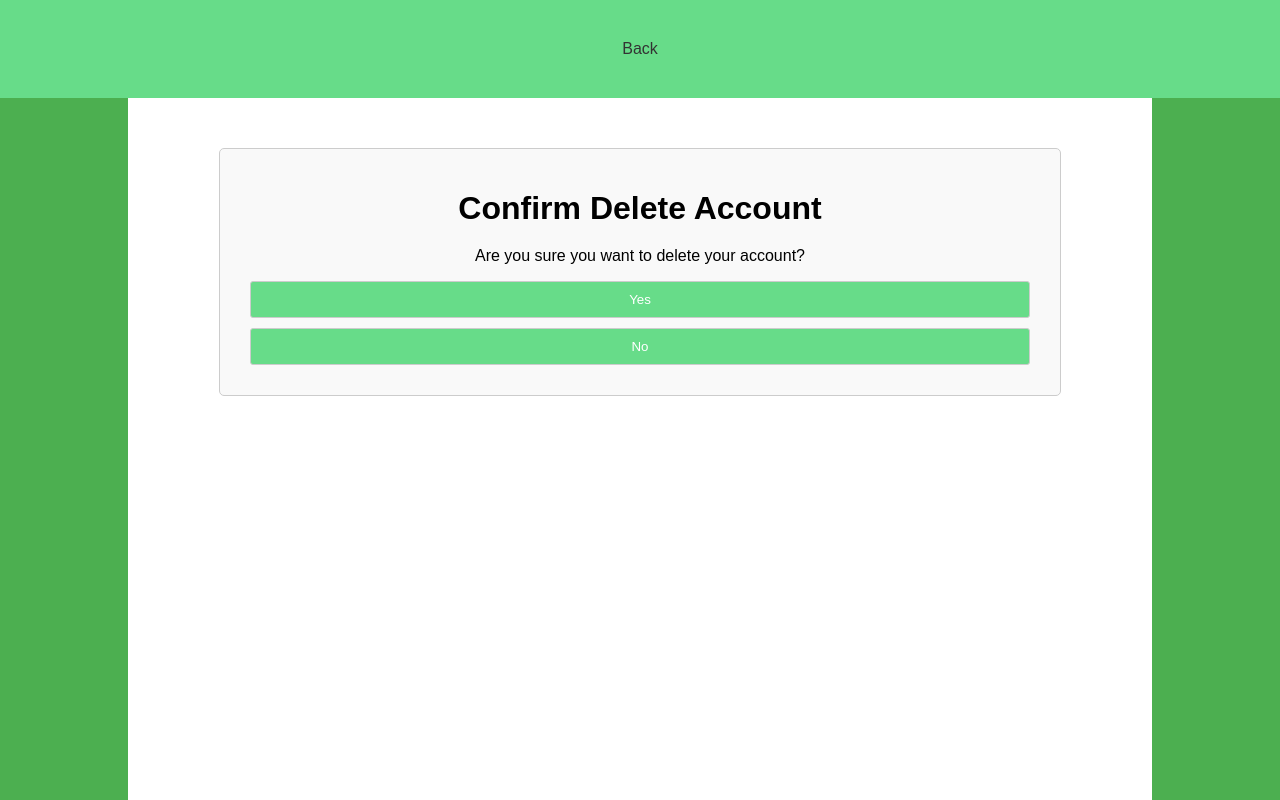
After one commit to AliRauf456/Stage-3, a PHP site: page /confirm-delete-account.php in a window 1280 px wide. The commit adds this page. Run offline with PHP 8.4, Linux system fonts and the light colour scheme.

Commit message:
Jian commit

```diff
--- /dev/null
+++ b/confirm-delete-account.php
@@ -0,0 +1,69 @@
+<?php
+session_start();
+
+// Check if the delete account button is clicked
+if ($_SERVER["REQUEST_METHOD"] == "POST" && isset($_POST['delete_account'])) {
+    // Redirect to the confirmation page
+    header("Location: confirm-delete-account.php");
+    exit();
+}
+
+// If yes button is clicked
+if (isset($_POST['yes'])) {
+    // Connect to the database
+    $db = new PDO("sqlite:C:/xampp/htdocs/Stage-3-1/Isaac Database.db");
+    $db->setAttribute(PDO::ATTR_ERRMODE, PDO::ERRMODE_EXCEPTION);
+
+    // Delete the first entry from the user table using a subquery
+    $sql = "DELETE FROM user WHERE rowid = (SELECT rowid FROM user LIMIT 1)";
+
+    // Execute the delete query
+    $stmt = $db->prepare($sql);
+    $stmt->execute();
+
+    // Close the database connection
+    $db = null;
+
+    // Redirect to a confirmation page
+    header("Location: login.php");
+    exit();
+}
+
+// If no button is clicked
+if (isset($_POST['no'])) {
+    // Redirect back to the logout page
+    header("Location: log-out.php");
+    exit();
+}
+?>
+
+<!DOCTYPE html>
+<html lang="en">
+<head>
+    <meta charset="UTF-8">
+    <meta name="viewport" content="width=device-width, initial-scale=1.0">
+    <title>Confirm Delete Account</title>
+    <link rel="stylesheet" href="styles.css">
+</head>
+<body>
+    <header>
+        <nav>
+            <ul>
+                <li><a href="log-out.php">Back</a></li>
+            </ul>
+        </nav>
+    </header>
+
+    <div class="container">
+        <div class="left-background"></div>
+        <div class="right-background"></div>
+
+        <h1>Confirm Delete Account</h1>
+        <p>Are you sure you want to delete your account?</p>
+        <form action="confirm-delete-account.php" method="post">
+            <input type="submit" name="yes" value="Yes">
+            <input type="submit" name="no" value="No">
+        </form>
+    </div>
+</body>
+</html>
--- a/mortgage-product-table.php
+++ b/mortgage-product-table.php
@@ -63,8 +63,8 @@ if ($_SERVER["REQUEST_METHOD"] == "POST" && isset($_POST['confirm_selection']))
     <header>
         <nav>
             <ul>
-                <li><a href="mortgage-product.php">Home</a></li>
-                <li><a href="broker-log-out.html">Sign Out</a></li>
+                <li><a href="view_mortgage-product.php">Home</a></li>
+                <li><a href="log-out.php">Sign Out</a></li>
             </ul>
         </nav>
     </header>
```
Also changed, not shown: log-out.php (renamed from log-out.html, +13 -1 lines), view_mortgage-product.php (+6 -1 lines), data.db (deleted), 1 other file.
